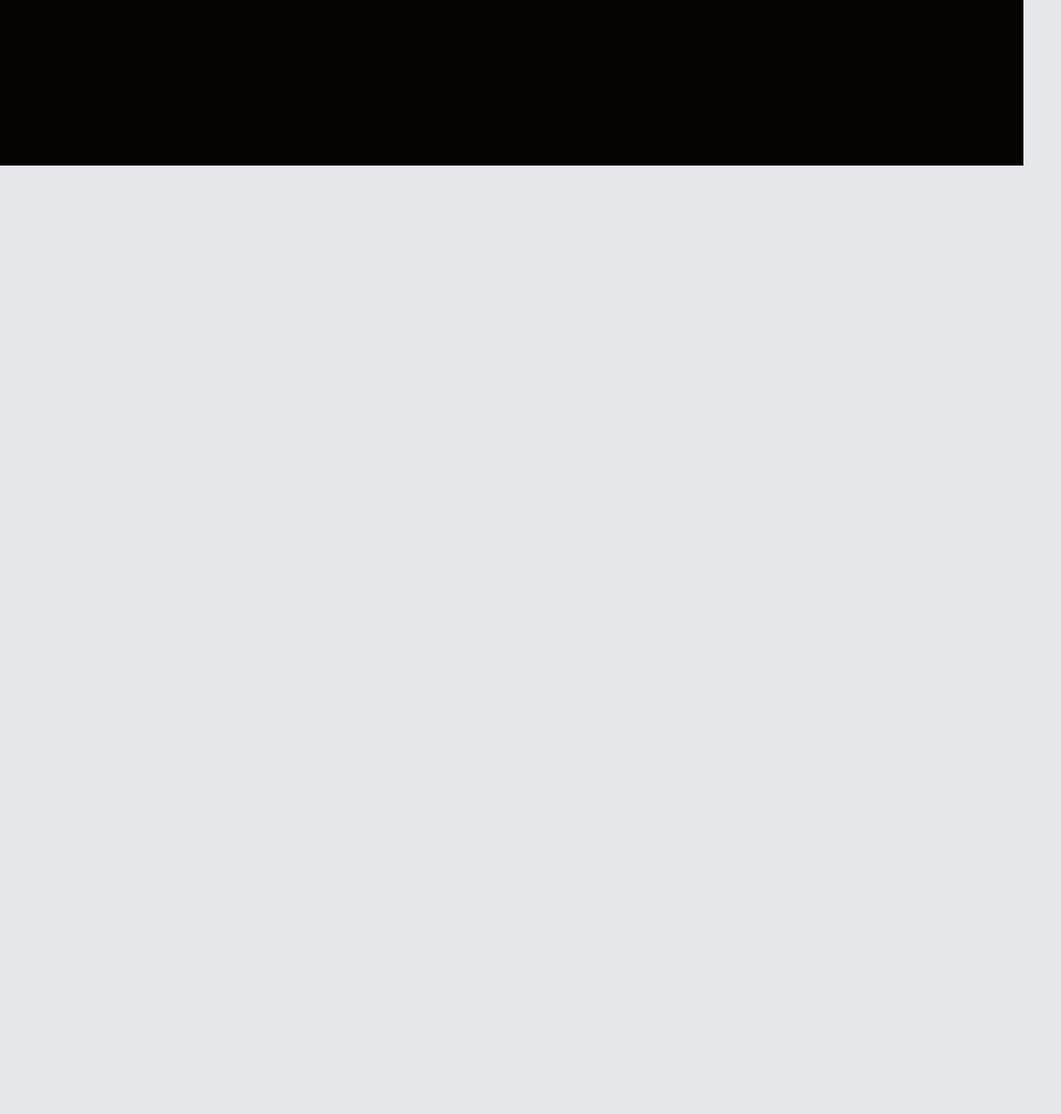
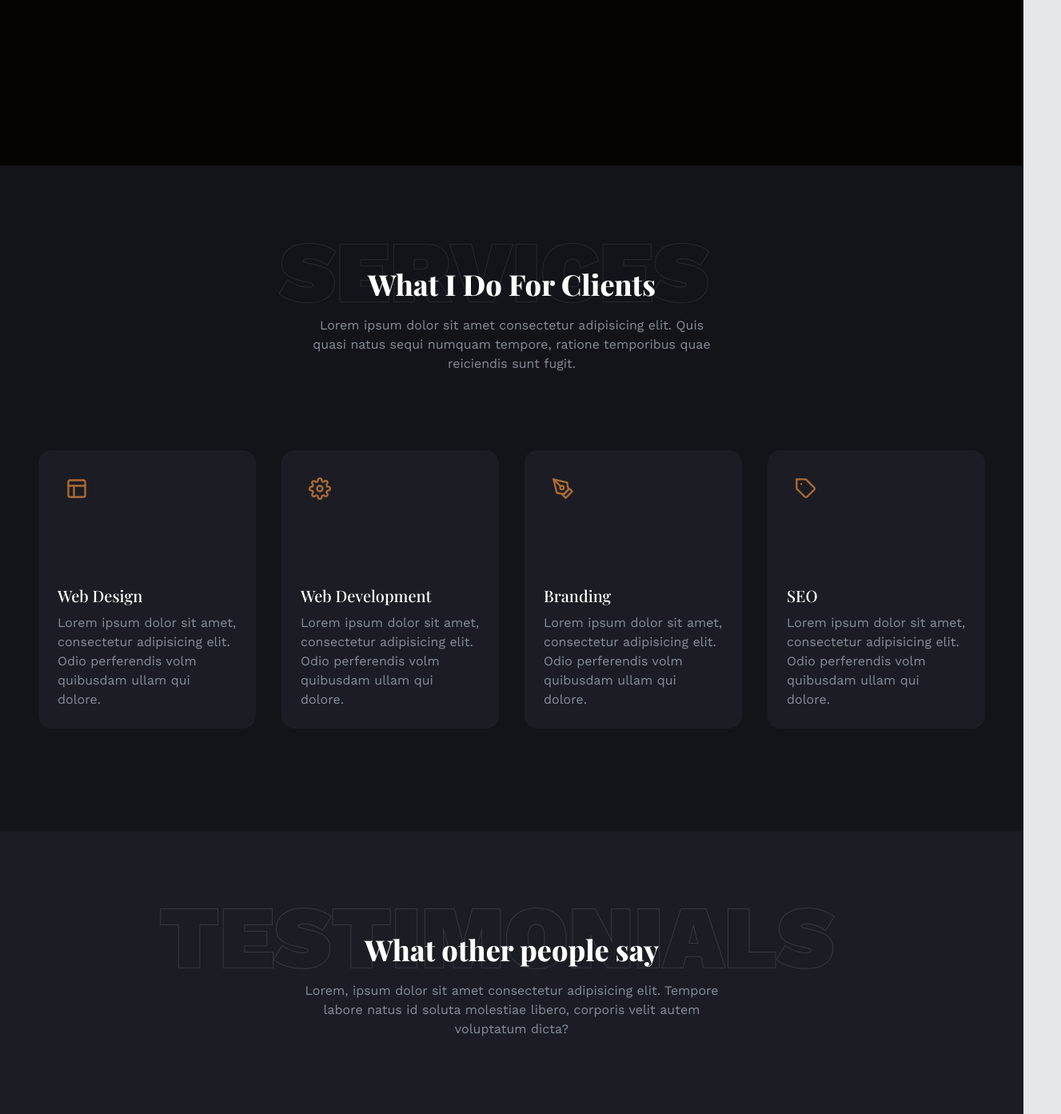
Before and after one commit to emadeveloper/portfolio-ema-developer, a React (Create React App) app: page / in a window 1280 px wide. Shown: the part 2845-4238 px from the top of the page at 80% size, 1327 px wide, since content can reach past the window. Built offline with nearby package versions, Linux system fonts and the light colour scheme; a web font is replaced by a local one.

Commit message:
Adding Testimonials component

```diff
--- a/src/App.jsx
+++ b/src/App.jsx
@@ -5,6 +5,8 @@
 import About from "./components/About";
 import Skills from "./components/Skills";
 import Portfolio from "./components/Portfolio";
+import Services from "./components/Services";
+import Testimonials from "./components/Testimonials";
 
 const App = () => {
   return (
@@ -15,7 +17,8 @@
       <About />
       <Skills />
       <Portfolio />
-      <div style={{height: '2000px'}}></div>
+      <Services />
+      <Testimonials />
     </div>
   );
 };
--- a/src/components/About.jsx
+++ b/src/components/About.jsx
@@ -3,7 +3,7 @@
 
 const About = () => {
   return (
-    <section className="section bg-secondary">
+    <section id="about" className="section bg-secondary">
       <div className="container mx-auto">
         <div className="flex flex-col xl:flex-row gap-24">
           <img
--- a/src/components/Portfolio.jsx
+++ b/src/components/Portfolio.jsx
@@ -7,7 +7,7 @@
     <section  id='portfolio' className='section bg-primary min-h-[1400px]'>
         <div className='container mx-auto'>
             <div className="flex flex-col items-center text-center">
-                <h2 className='section-title before:content-portfolio relative before:absolute before:opacity-40 before:-top-[2rem] before:left-3/4 before:hidden before:lg:block'>My latest Work</h2>
+                <h2 className='section-title before:content-portfolio relative before:absolute before:opacity-40 before:-top-[2rem] before:-left-3/4 before:hidden before:lg:block'>My latest Work</h2>
                 <p className='subtitule'>
                     Lorem ipsum, dolor sit amet consectetur adipisicing elit. Expedita odio consequuntur enim laudantium reiciendis possimus inventore ut voluptatibus sint dolorem!
                 </p>
--- /dev/null
+++ b/src/components/Services.jsx
@@ -0,0 +1,31 @@
+import React from 'react'
+import {services} from '../data'
+
+
+const Services = () => {
+  return (
+    <section id='services' className='section bg-tertiary'>
+        <div className='container mx-auto'>
+            <div className='flex flex-col items-center text-center'>
+                <h2 className='section-title before:content-services relative before:absolute before:opacity-30 before:-top-[2rem] before:-left-28 before:hidden before:lg:block'>What I Do For Clients</h2>
+                <p className='subtitle'>Lorem ipsum dolor sit amet consectetur adipisicing elit. Quis quasi natus sequi numquam tempore, ratione temporibus quae reiciendis sunt fugit.</p>
+            </div>
+            {/* {ITEM GRID} */}
+            <div className='grid lg:grid-cols-4 gap-8'>
+                {services.map((service, index) => {
+                    const {icon, name, description} = service
+                    return (
+                        <div className='bg-secondary p-6 rounded-2xl' key={index}>
+                            <div className='text-accent rounded-sm w-12 h-12 flex justify-center items-center mb-24 text-[28px]'>{icon}</div>
+                            <h4 className='text-xl font-medium mb-2 '>{name}</h4>
+                            <p>{description}</p>
+                        </div>
+                    )
+                })}
+            </div>
+        </div>
+    </section>
+  )
+}
+
+export default Services
--- /dev/null
+++ b/src/components/TestimonialSlider.jsx
@@ -0,0 +1,47 @@
+import React from 'react'
+import {testimonials} from '../data'
+import {Swiper, SwiperSlide} from 'swiper/react'
+import 'swiper/css'
+import 'swiper/css/pagination'
+import '../swiper.css'
+
+import {Autoplay, Pagination} from 'swiper'
+
+const TestimonialSlider = () => {
+  return (
+    <>
+        <Swiper
+        pagination={{
+            clickable: true
+        }}
+        autoplay={{
+            delay: 2500,
+            disableOnInteraction: false
+        }}
+        modules={[Autoplay, Pagination]}
+        className='mySwiper'
+        >
+            {testimonials.map((item,index)=>{
+                const {authorImg, authorText,authorName, authorPosition} = item;
+                return (<SwiperSlide key={index}>
+                    <div className='flex flex-col lg:flex-row gap-12 lg:gap-32'>
+                        <div className='w-48 h-48 lg:w-[328px]'>
+                            <img className='rounded-2xl' src={authorImg} alt="/" />
+                        </div>
+                        <div className='flex flex-col max-w-31'>
+                            <h5 className='font-body text-2xl mb-8 italic font-normal'>{authorText}</h5>
+                            <div>
+                                <p className='text-lg text-accent'>{authorName}</p>
+                                <p>{authorPosition}</p>
+                            </div>
+                        </div>
+                    </div>
+                </SwiperSlide>
+                );
+            })}
+        </Swiper>
+    </>
+  )
+}
+
+export default TestimonialSlider
--- /dev/null
+++ b/src/components/Testimonials.jsx
@@ -0,0 +1,20 @@
+import React from "react";
+import TestimonialSlider from "./TestimonialSlider";
+
+const Testimonials = () => {
+  return (
+    <section id="testimonials" className="section bg-secondary">
+      <div className="container mx-auto">
+        <div className="flex flex-col items-center text-center">
+          <h2 className="section-title before:content-testimonials relative before:absolute before:opacity-40 before:-top-[2rem] before:-left-64 before:hidden before:lg:block">
+            What other people say
+          </h2>
+          <p className="subtitle">Lorem, ipsum dolor sit amet consectetur adipisicing elit. Tempore labore natus id soluta molestiae libero, corporis velit autem voluptatum dicta?</p>
+        </div>
+          <TestimonialSlider />
+      </div>
+    </section>
+  );
+};
+
+export default Testimonials;
```
